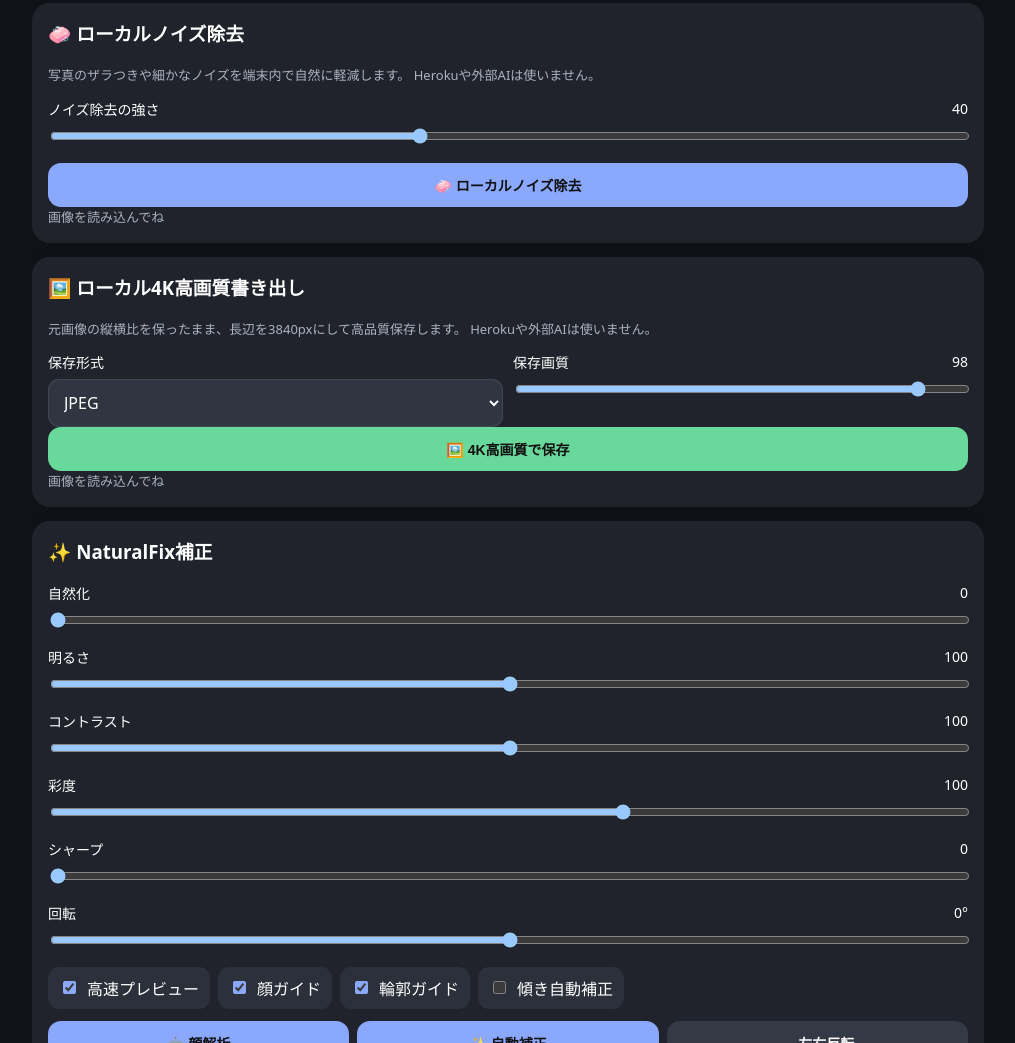
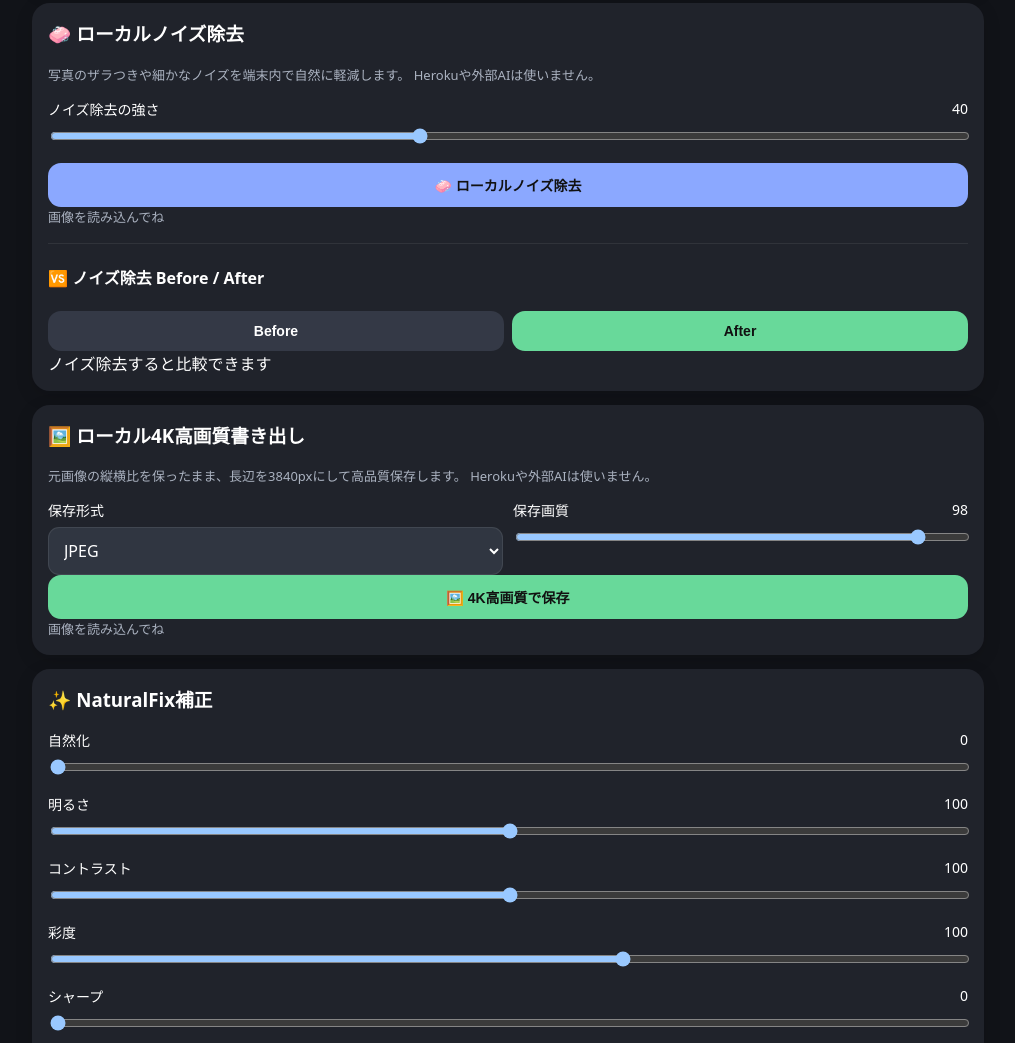
Before and after one commit to schanghong60-rgb/NaturalFix, a website: page public/index.html in a window 1280 px wide. Shown: the part 2070-3113 px from the top of the page, without its empty margins (132-1147 px from the left). Drawn offline with Linux system fonts and the light colour scheme; no server answers.

Commit message:
Add denoise before after controls

```diff
--- a/public/index.html
+++ b/public/index.html
@@ -340,6 +340,33 @@
   >
     画像を読み込んでね
   </div>
+    <div class="separator"></div>
+
+<h4>🆚 ノイズ除去 Before / After</h4>
+
+<div class="buttons">
+  <button
+    id="localDenoiseBeforeButton"
+    type="button"
+  >
+    Before
+  </button>
+
+  <button
+    id="localDenoiseAfterButton"
+    class="green"
+    type="button"
+  >
+    After
+  </button>
+</div>
+
+<div
+  id="localDenoiseCompareArea"
+  class="generated"
+>
+  ノイズ除去すると比較できます
+</div>
 </section>
   <section class="card" id="local4kStudio">
   <h3>🖼️ ローカル4K高画質書き出し</h3>
```
